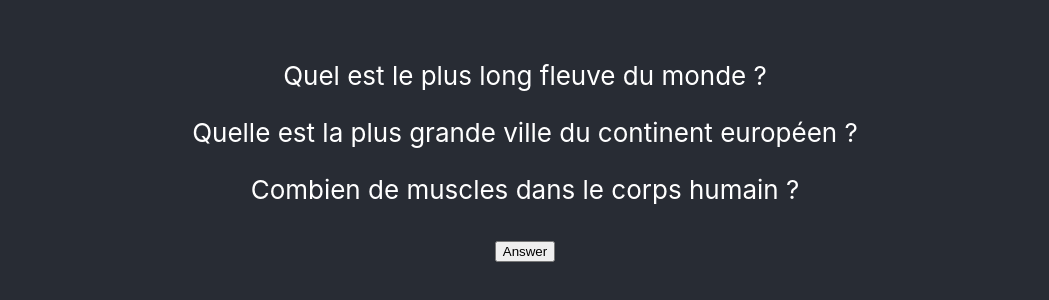
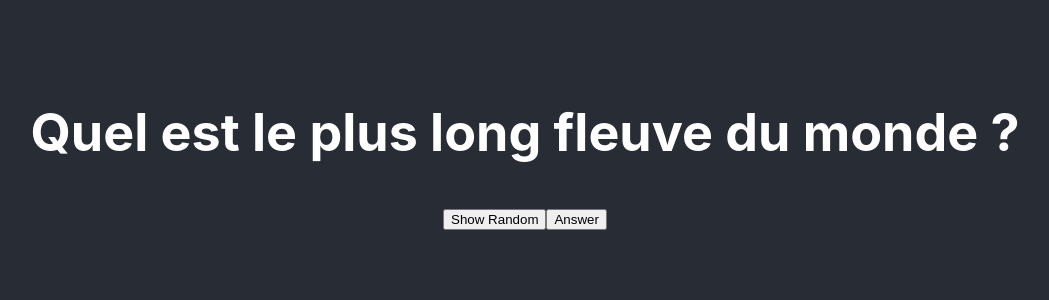
Before and after one commit to nordine-yzd/flashcards, a React (Create React App) app: page / in a window 1280 px wide. Shown: the part 252-552 px from the top of the page, without its empty margins (115-1164 px from the left). Built offline with nearby package versions, Linux system fonts and the light colour scheme.

Commit message:
cardMental finish

```diff
--- a/src/App.tsx
+++ b/src/App.tsx
@@ -3,6 +3,7 @@ import React from "react";
 import "./styles/App.css";
 import { FlashCardMentale } from "./components/mental";
 import arrayQuestAnsw from "./data/dataQuiz";
+// import Example from "./components/input";
 // import { anecdotes } from "./data/dataQuiz";
 // import { ShowRandom } from "./components/mental";
 
@@ -13,7 +14,8 @@ function App() {
     <div className="App">
       <header className="App-header">
         <FlashCardMentale bdd={arrayQuestAnsw} />
-        {/* <ShowRandom rand={anecdotes} /> */}
+        {/* <ShowRandom bdd={arrayQuestAnsw} /> */}
+        {/* <Example /> */}
       </header>
     </div>
   );
--- a/src/components/mental.tsx
+++ b/src/components/mental.tsx
@@ -10,21 +10,19 @@ type FlashcardMentalProps = {
   bdd: MyTypeAnswerQuestions[];
   // toto: string;
 };
-type ShowRandomProps = {
-  rand: string[];
-  // toto: string;
-};
+// type ShowRandomProps = {
+//   // rand: string[]
+//   bdd: MyTypeAnswerQuestions[];
+
+//   // toto: string;
+// };
 
 // export function ShowRandom(anecdotes: ShowRandomProps): JSX.Element {
 //   let [selected, setSelected] = React.useState(0);
 //   return (
 //     <div className="App">
-//       <h1> {anecdotes.rand[selected]}</h1>
-//       <button
-//         onClick={() =>
-//           setSelected(Math.floor(Math.random() * anecdotes.rand.length))
-//         }
-//       >
+//       <h1> {anecdotes.bdd[selected].question}</h1>
+//       <button onClick={() => setSelected(Math.floor(Math.random() * 3))}>
 //         Show Random
 //       </button>
 //     </div>
@@ -33,24 +31,34 @@ type ShowRandomProps = {
 
 export function FlashCardMentale(props: FlashcardMentalProps): JSX.Element {
   let [count, setCount] = React.useState(true);
+  let [selected, setSelected] = React.useState(0);
 
   if (count === true) {
     return (
       <div>
-        {props.bdd.map((element, index) => {
+        {/* <div> */}
+        {/* {props.bdd.map((element, index) => {
             return (
               <div key={index}>
                 <p key={element.question}>{element.question}</p>
               </div>
             );
-        })}
+          })} */}
+        {/* <button onClick={() => setCount((count = false))}>Answer</button>
+        </div> */}
+        <div>
+          <h1> {props.bdd[selected].question}</h1>
+          <button onClick={() => setSelected(Math.floor(Math.random() * 3))}>
+            Show Random
+          </button>
           <button onClick={() => setCount((count = false))}>Answer</button>
+        </div>
       </div>
     );
   } else {
     return (
       <div>
-        <p>{props.bdd[0].answer}</p>
+        <h1>{props.bdd[selected].answer}</h1>
         <button onClick={() => setCount((count = true))}>
           Other Questions
         </button>
--- a/src/data/dataQuiz.tsx
+++ b/src/data/dataQuiz.tsx
@@ -25,12 +25,12 @@ const arrayQuestAnsw: MyTypeAnswerQuestion[] = [
   {
     id: 2,
     question: "Quelle est la plus grande ville du continent européen ? ",
-    answer: "620 muscles du corps humain",
+    answer: "Londres. ",
   },
   {
     id: 3,
     question: "Combien de muscles dans le corps humain ? ",
-    answer: "Lille",
+    answer: "620 muscles du corps humain",
   },
 ];
 
```
Also changed, not shown: src/components/input.tsx (+18 -1 lines). Lines whose indentation alone changed are shown as unchanged.
